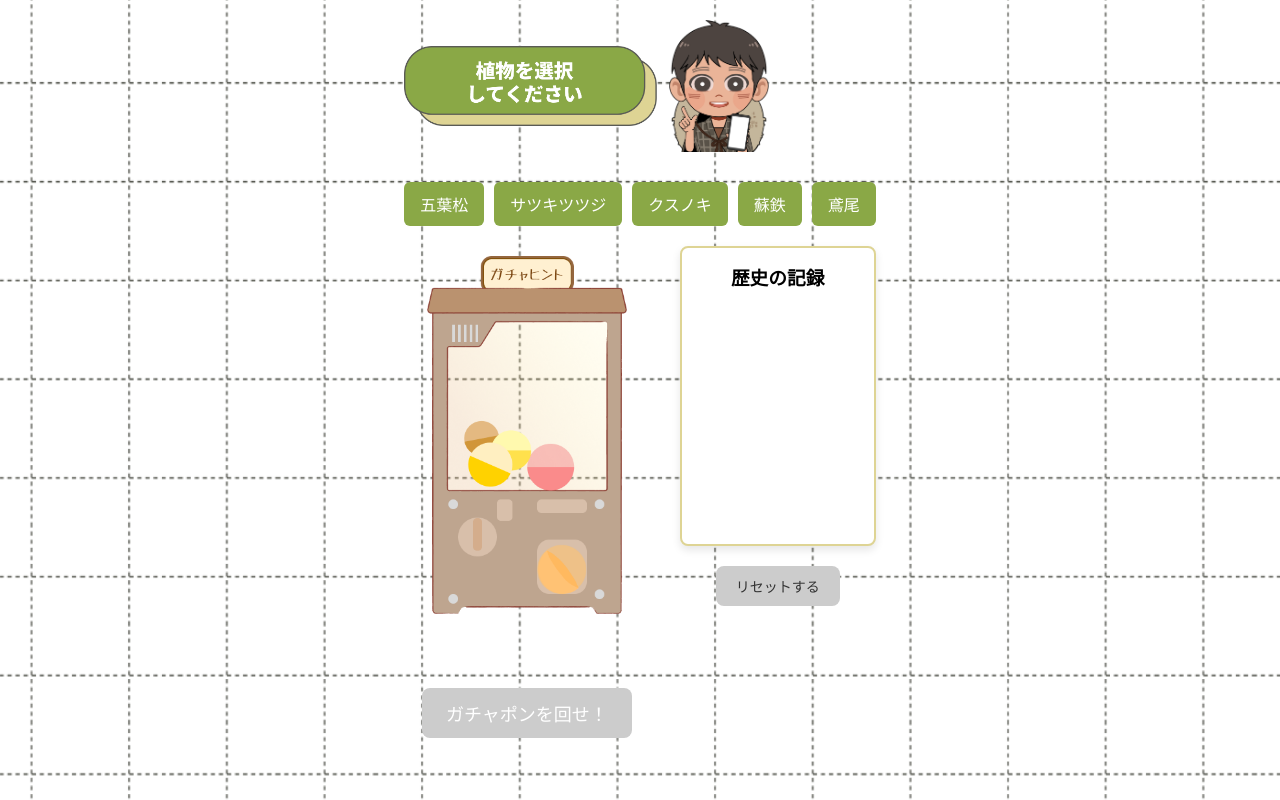
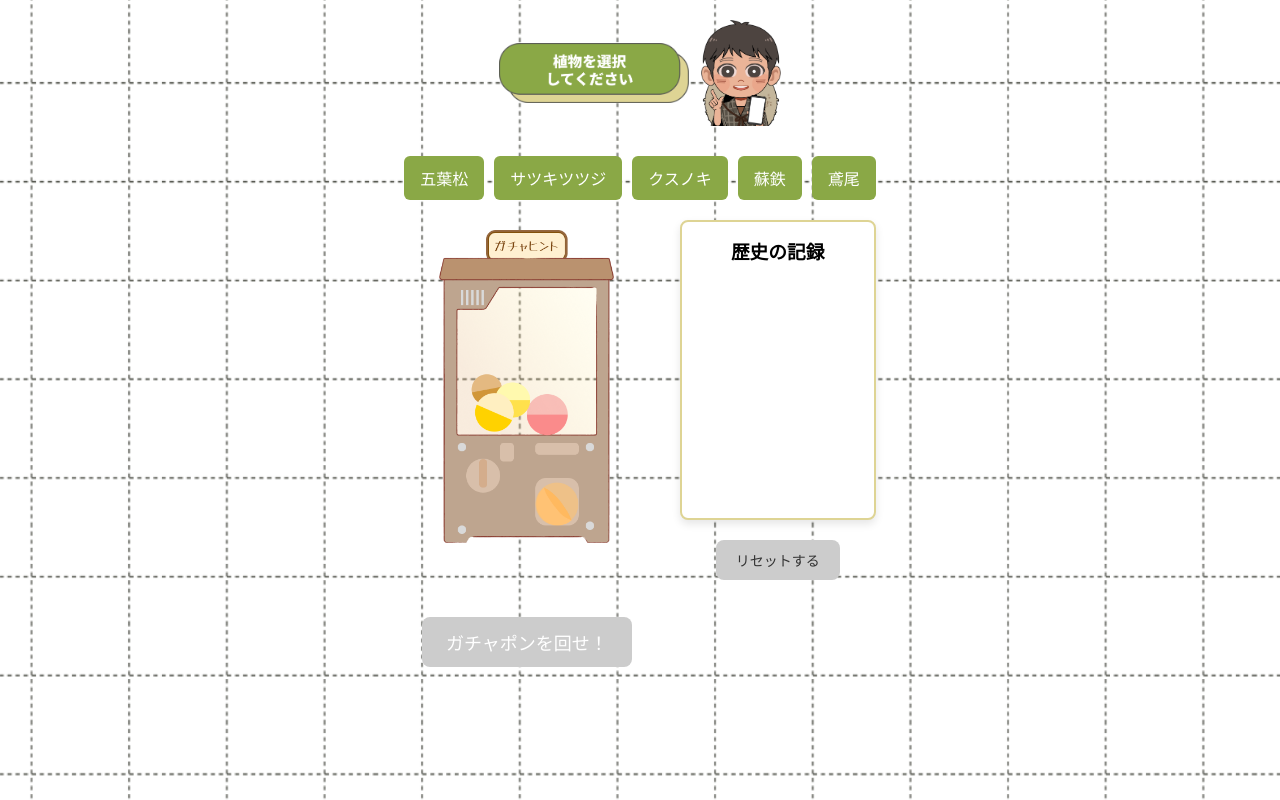
Before and after one commit to x94jen/hint.github.io, a plain HTML site: page index.html in a window 1280 px wide. Drawn offline with Linux system fonts and the light colour scheme.

Commit message:
Update style.css

```diff
--- a/style.css
+++ b/style.css
@@ -22,9 +22,11 @@ body {
 }
 
 .section-title {
-  height: 80px;  /* 同一高度 */
+  height: 60px;  /* 同一高度 */
   width: auto;   /* 自動寬度，保持比例 */
   display: block;
+  align-items: center;
+
 }
 
 
@@ -65,14 +67,15 @@ body {
 
 .zone-header {
   display: flex;
+  justify-content: center; /* 水平置中 */
   align-items: center;  /* 垂直置中 */
   gap: 12px;            /* 標題與圖片之間的間距 */
-  margin-bottom: 20px;
-  width: 50px;
+  margin-bottom: 10px;
+  width: 100%;
 }
 
 .zone-image {
-  width: 100px;
+  width: 80px;
   height: auto;
   display: block;
 }
@@ -97,7 +100,7 @@ body {
 
 .machine-image {
   width: 100%;
-  max-width: 200px;
+  max-width: 175px;
   height: auto;
   margin-top: 10px;
 }
```
